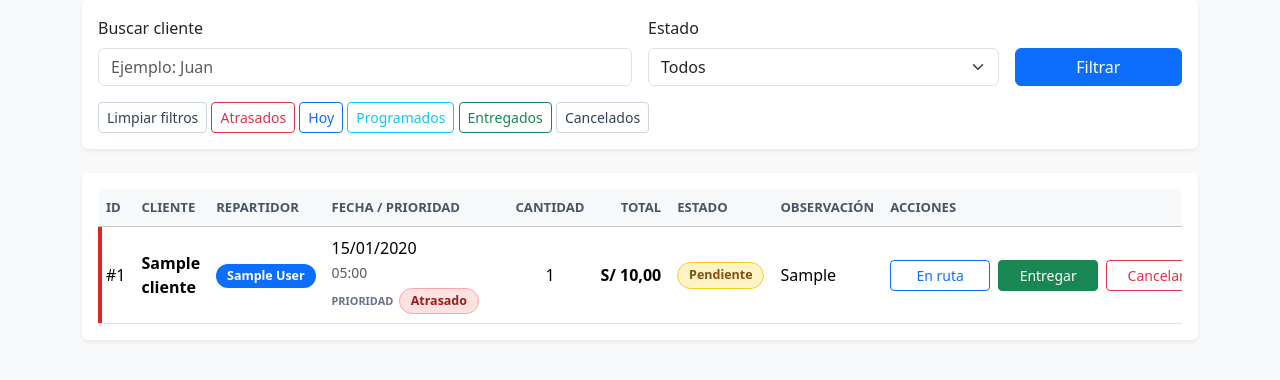
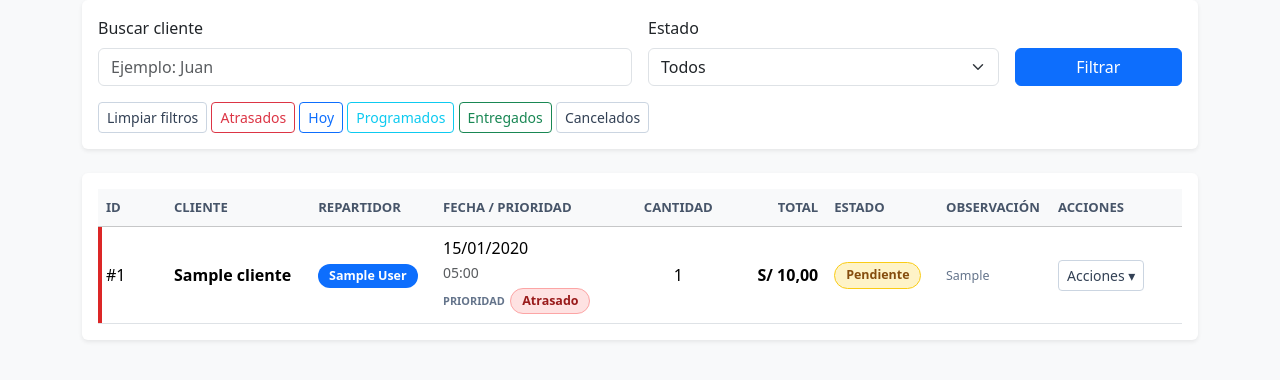
Before and after one commit to 77471660/proyecto_agua, a Django app: page /pedidos/ in a window 1280 px wide. Shown: the part 159-539 px from the top of the page. Run offline with Django 5.2, Linux system fonts and the light colour scheme; a user stored in the database is signed in; tables that the repository leaves empty hold one stand-in row (values such as "Sample post").

Commit message:
Compactar acciones en tabla administrativa de pedidos

```diff
--- a/templates/core/pedidos.html
+++ b/templates/core/pedidos.html
@@ -5,6 +5,103 @@ Pedidos - AquaSmart CRM
 {% endblock %}
 
 {% block content %}
+
+<style>
+    .orders-table .col-order-id {
+        width: 4.25rem;
+    }
+
+    .orders-table .col-order-qty {
+        width: 5.5rem;
+    }
+
+    .orders-table .col-order-total {
+        width: 6.5rem;
+    }
+
+    .orders-table .col-order-notes {
+        width: 7rem;
+    }
+
+    .orders-table .col-order-actions {
+        width: 8rem;
+    }
+
+    .orders-table th,
+    .orders-table td {
+        vertical-align: middle;
+    }
+
+    .order-note-compact {
+        color: #64748b;
+        display: inline-block;
+        font-size: 0.78rem;
+        max-width: 7rem;
+        overflow: hidden;
+        text-overflow: ellipsis;
+        vertical-align: middle;
+        white-space: nowrap;
+    }
+
+    .order-note-empty {
+        color: #94a3b8;
+        font-size: 0.78rem;
+        white-space: nowrap;
+    }
+
+    .order-actions-menu {
+        display: inline-block;
+        min-width: 7.25rem;
+    }
+
+    .order-actions-menu summary {
+        cursor: pointer;
+        list-style: none;
+        white-space: nowrap;
+    }
+
+    .order-actions-menu summary::-webkit-details-marker {
+        display: none;
+    }
+
+    .order-actions-panel {
+        background: #fff;
+        border: 1px solid rgba(15, 23, 42, 0.12);
+        border-radius: 0.45rem;
+        box-shadow: 0 0.45rem 1.2rem rgba(15, 23, 42, 0.08);
+        display: grid;
+        gap: 0.4rem;
+        margin-top: 0.45rem;
+        padding: 0.5rem;
+    }
+
+    .order-actions-panel form,
+    .order-actions-panel .btn {
+        width: 100%;
+    }
+
+    .order-actions-panel .btn {
+        text-align: center;
+        white-space: nowrap;
+    }
+
+    @media (max-width: 1199.98px) {
+        .orders-table {
+            font-size: 0.88rem;
+        }
+
+        .orders-table th,
+        .orders-table td {
+            padding-left: 0.5rem;
+            padding-right: 0.5rem;
+        }
+
+        .orders-table .badge,
+        .orders-table .badge-estado {
+            font-size: 0.72rem;
+        }
+    }
+</style>
 
 <div class="page-heading d-flex justify-content-between align-items-center flex-wrap gap-3">
     <div>
@@ -124,15 +221,15 @@ Pedidos - AquaSmart CRM
             <table class="table table-hover align-middle mb-0 orders-table">
                 <thead class="table-light">
                     <tr>
-                        <th>ID</th>
+                        <th class="col-order-id">ID</th>
                         <th>Cliente</th>
                         <th>Repartidor</th>
                         <th>Fecha / prioridad</th>
-                        <th class="text-center">Cantidad</th>
-                        <th class="text-end">Total</th>
+                        <th class="text-center col-order-qty">Cantidad</th>
+                        <th class="text-end col-order-total">Total</th>
                         <th>Estado</th>
-                        <th>Observación</th>
-                        <th>Acciones</th>
+                        <th class="col-order-notes">Observaci&oacute;n</th>
+                        <th class="col-order-actions">Acciones</th>
                     </tr>
                 </thead>
 
@@ -191,14 +288,25 @@ Pedidos - AquaSmart CRM
                                 </span>
                             </td>
 
-                            <td>
-                                {{ pedido.observacion|default:"-" }}
+                            <td class="col-order-notes">
+                                {% if pedido.observacion %}
+                                    <span class="order-note-compact" title="{{ pedido.observacion }}">
+                                        {{ pedido.observacion }}
+                                    </span>
+                                {% else %}
+                                    <span class="order-note-empty">Sin obs.</span>
+                                {% endif %}
                             </td>
 
-                            <td>
+                            <td class="col-order-actions">
                                 {% if pedido.esta_activo %}
 
-                                    <div class="action-group table-action-group d-flex gap-2 flex-nowrap">
+                                    <details class="order-actions-menu">
+                                        <summary class="btn btn-sm btn-outline-secondary">
+                                            Acciones &#9662;
+                                        </summary>
+
+                                        <div class="order-actions-panel">
                                         {% if pedido.estado != 'EN_RUTA' %}
                                             <form
                                                 method="POST"
@@ -240,7 +348,8 @@ Pedidos - AquaSmart CRM
                                                 Cancelar
                                             </button>
                                         </form>
-                                    </div>
+                                        </div>
+                                    </details>
 
                                 {% else %}
 
```
